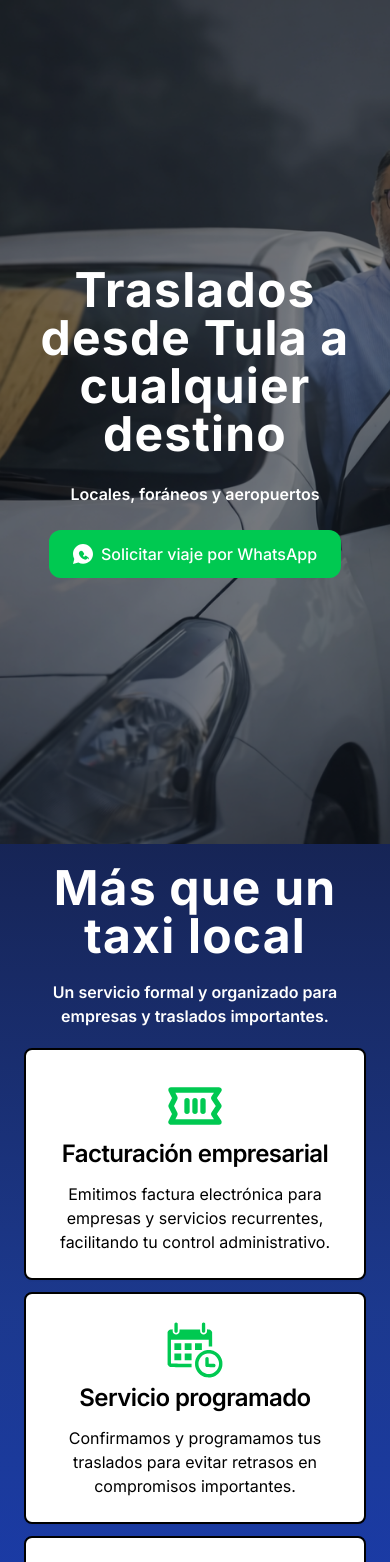
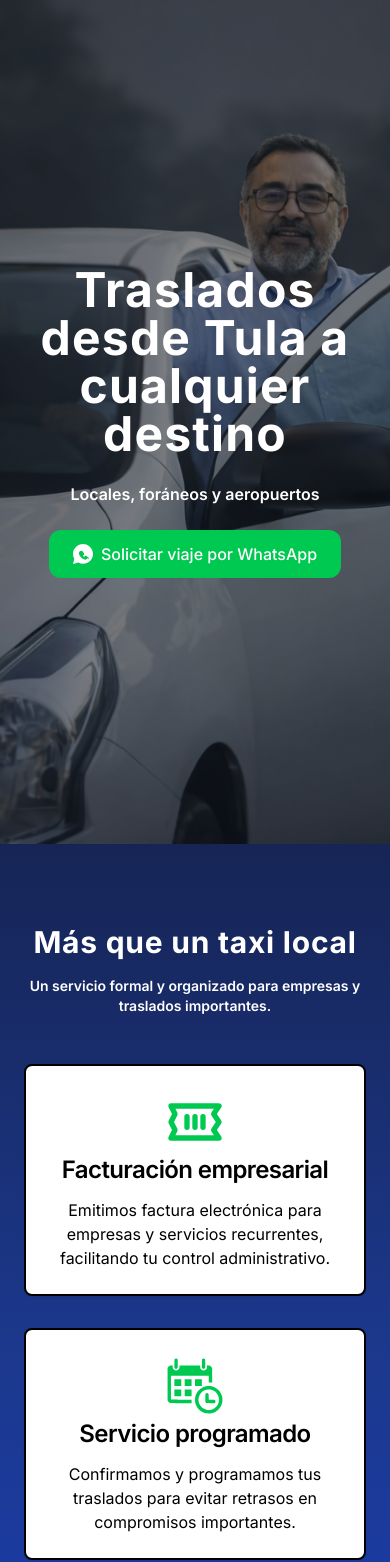
Before and after one commit to chuyAguilar/RaBe, a React (Vite) app: page / in a window 390 px wide. Shown: the top 1562 px of the page. Built offline with nearby package versions, Linux system fonts and the light colour scheme.

Commit message:
solucione problema de imagen y grid en servicios

```diff
--- a/src/components/Card.jsx
+++ b/src/components/Card.jsx
@@ -1,8 +1,9 @@
 
 export function Card(props) {
-    const { tittle, subtittle,children } = props
+    const { tittle, subtittle,children, className = "" } = props
     return (
-        <div className="bg-white max-w-sm p-6 border-2 border-solid rounded-lg shadow-xs flex flex-col items-center hover:bg-blue-200">
+        <div className={`bg-white max-w-sm p-6 border-2 border-solid rounded-lg shadow-xs flex flex-col items-center hover:bg-blue-200 ${className}`}>
+
             {children}
             <h5 className="text-center mb-3 text-2xl font-semibold tracking-tight text-heading leading-8">{tittle}</h5>
             <p className="text-center">{subtittle}</p>
--- a/src/sections/Hero.jsx
+++ b/src/sections/Hero.jsx
@@ -7,7 +7,7 @@
         message } = props
     return (
         <section
-            className="relative min-h-screen flex items-center justify-center px-6 bg-cover bg-center"
+            className="relative min-h-screen flex items-center justify-center px-6 bg-cover bg-[position:65%_center] sm:bg-center"
             style={{ backgroundImage: "url('/heroImg.png')" }}
         >
             <div className="absolute inset-0 bg-black/40"></div>
--- a/src/sections/Services.jsx
+++ b/src/sections/Services.jsx
@@ -17,8 +17,7 @@
                     Ofrecemos distintas modalidades de traslado adaptadas a tus necesidades.
                 </p>
 
-                <div className="grid grid-cols-3 gap-8 mt-12"
->
+               <div className="grid grid-cols-2 lg:grid-cols-3 gap-8 justify-items-center">
 
                     <Card
                         tittle="Traslados Locales"
@@ -35,6 +34,7 @@
                     </Card>
 
                     <Card
+                        className="col-span-2 lg:col-span-1"
                         tittle="Aeropuerto y Ejecutivos"
                         subtittle="Traslados a AIFA, CDMX y compromisos empresariales con atención puntual y directa."
                     >
--- a/src/sections/Trust.jsx
+++ b/src/sections/Trust.jsx
@@ -5,13 +5,20 @@
 export function Trust() {
 
     return (
-        <section className="flex flex-col justify-center min-h-screen bg-gradient-to-b from-blue-950 via-blue-900 to-blue-800">
+        <section className="py-20 bg-gradient-to-b from-blue-950 via-blue-900 to-blue-800">
             <div className="max-w-5xl mx-auto px-6">
-                <div className="text-center mb-5 mt-5">
-                    <h1 className="text-5xl text-white sm:text-7xl font-bold tracking-wide mb-5">Más que un taxi local</h1>
-                    <h2 className="text-base text-white sm:text-lg font-semibold">Un servicio formal y organizado para empresas y traslados importantes.</h2>
+
+                <div className="text-center mb-12">
+                    <h1 className="text-3xl sm:text-5xl text-white font-bold tracking-wide mb-4">
+                        Más que un taxi local
+                    </h1>
+                    <h2 className="text-sm sm:text-lg text-white font-semibold">
+                        Un servicio formal y organizado para empresas y traslados importantes.
+                    </h2>
                 </div>
-                <div className="grid grid-cols-1 lg:grid-cols-3 gap-3 justify-items-center mb-10">
+
+                <div className="grid grid-cols-1 lg:grid-cols-3 gap-8 justify-items-center">
+
                     <Card tittle={"Facturación empresarial"} subtittle={"Emitimos factura electrónica para empresas y servicios recurrentes, facilitando tu control administrativo."}>
                         <FacturaIcon className="h-16 w-16 text-green-500" />
                     </Card>
```
